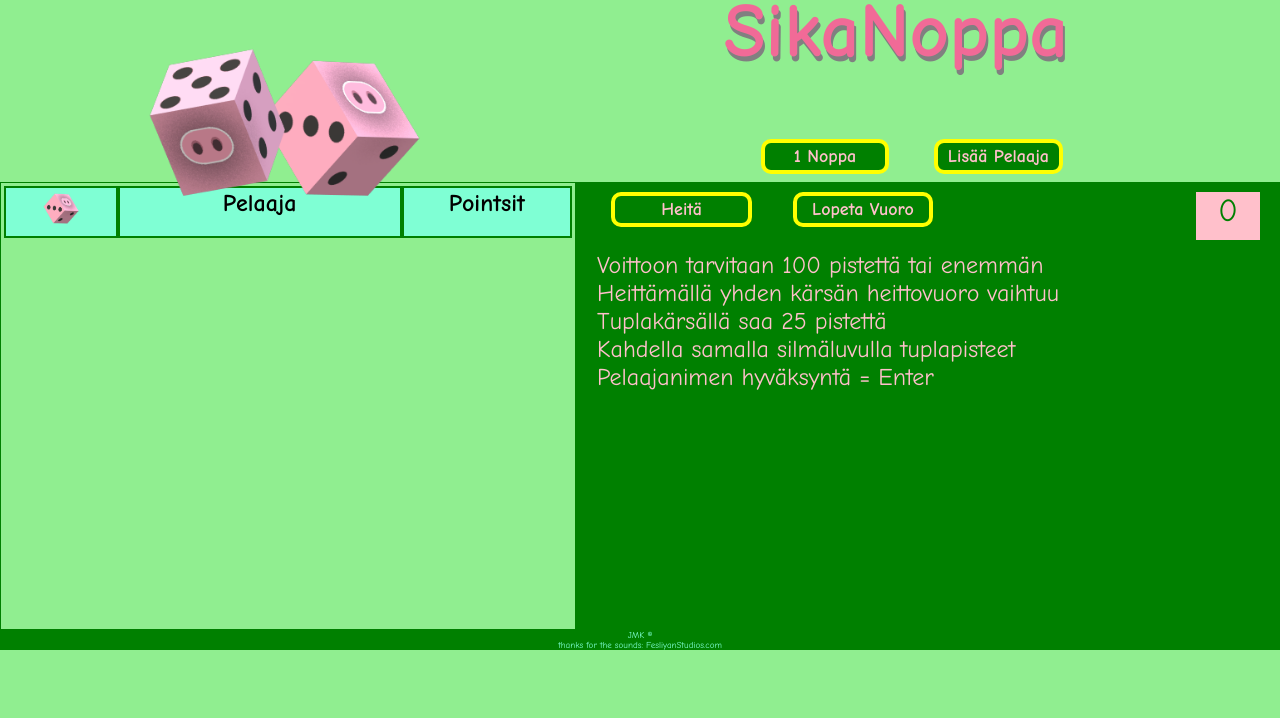
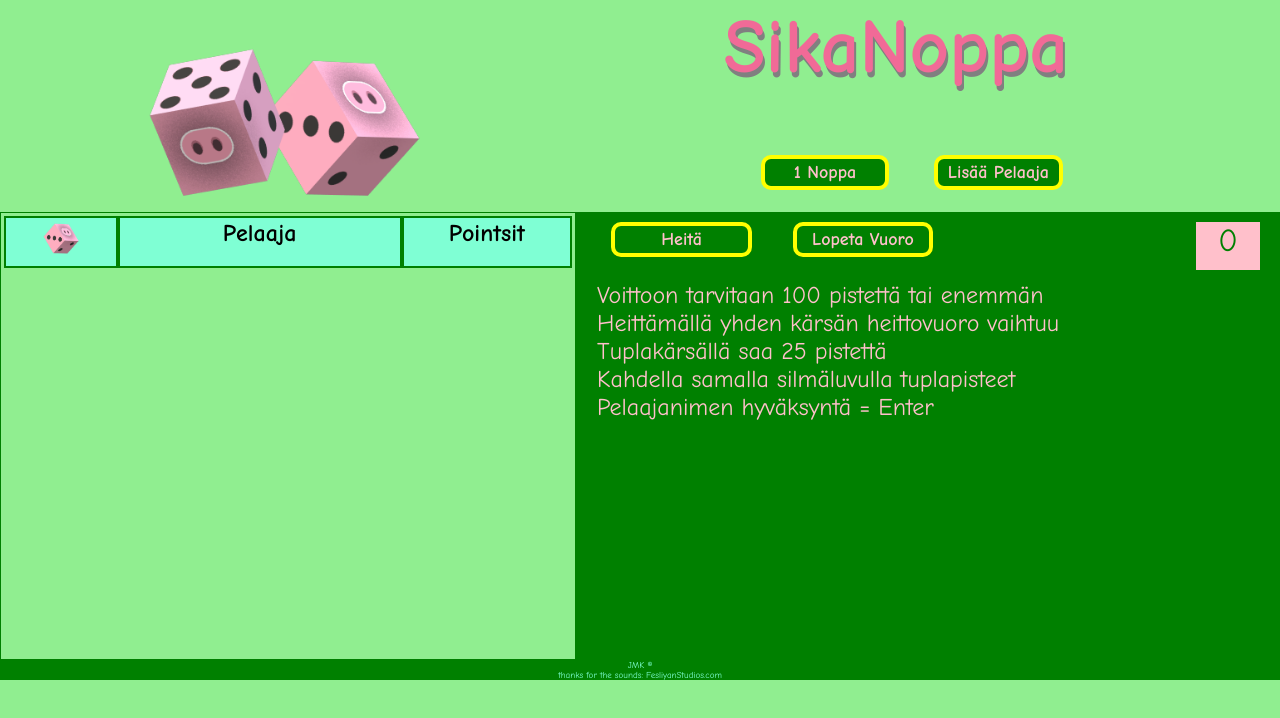
Before and after one commit to Koijari/412, a plain HTML site: page index.html in a window 1280 px wide. Drawn offline with Linux system fonts and the light colour scheme.

Commit message:
Update noppa.css

```diff
--- a/noppa.css
+++ b/noppa.css
@@ -33,7 +33,7 @@ header {
     width: 100%;
     font-size: 2.4em;
     color: rgb(241, 106, 151);
-    padding-bottom: 2px;
+    padding: 1rem 0;
 }
 
 main {
```
